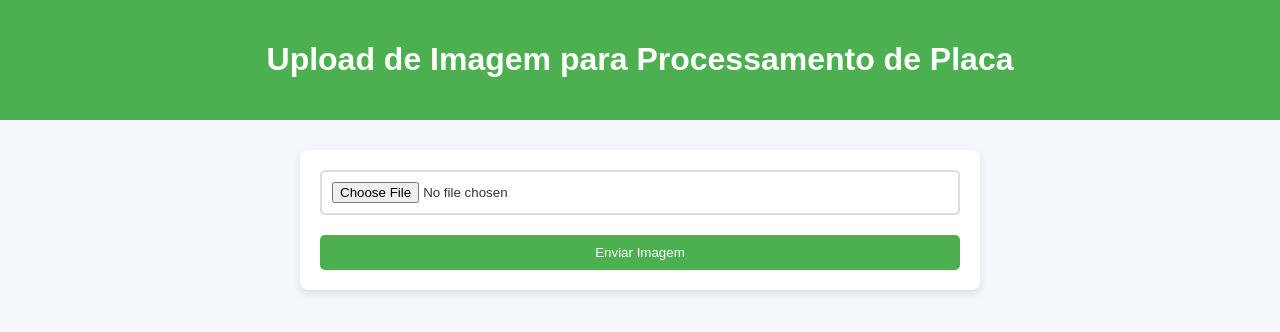
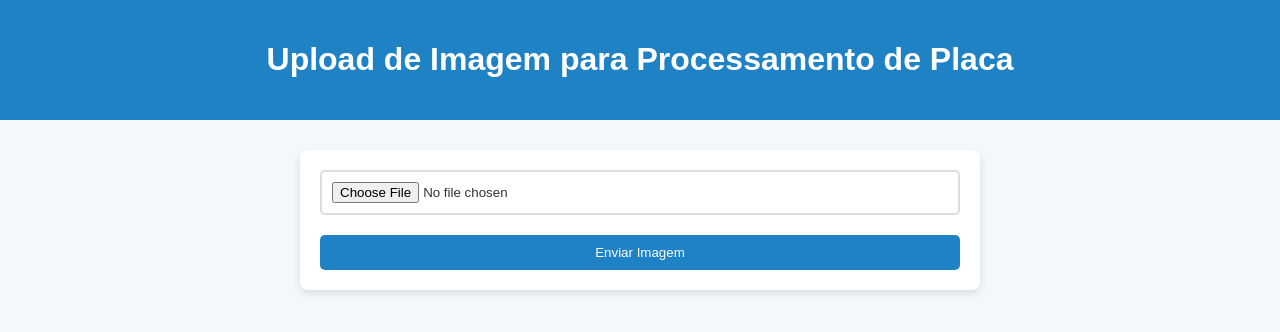
Before and after one commit to VictorGoncalvesAlencar/Projeto_SPIPE, a plain HTML site: page app/templates/index.html in a window 1280 px wide. Drawn offline with Linux system fonts and the light colour scheme.

Commit message:
color index

```diff
--- a/app/templates/index.html
+++ b/app/templates/index.html
@@ -13,7 +13,7 @@
             color: #333;
         }
         header {
-            background-color: #4CAF50;
+            background-color: hwb(204 12% 23%);
             color: white;
             padding: 20px;
             text-align: center;
@@ -35,7 +35,7 @@
             box-sizing: border-box;
         }
         button {
-            background-color: #4CAF50;
+            background-color: hwb(204 12% 23%);
             color: white;
             padding: 10px 20px;
             border: none;
@@ -44,7 +44,7 @@
             width: 100%;
         }
         button:hover {
-            background-color: #45a049;
+            background-color:  hwb(204 12% 23%);
         }
         .status-block {
             margin-top: 20px;
@@ -74,7 +74,7 @@
         }
         .loader {
             border: 5px solid #f3f3f3;
-            border-top: 5px solid #4CAF50;
+            border-top: 5px solid hwb(204 12% 23%);
             border-radius: 50%;
             width: 50px;
             height: 50px;
```
